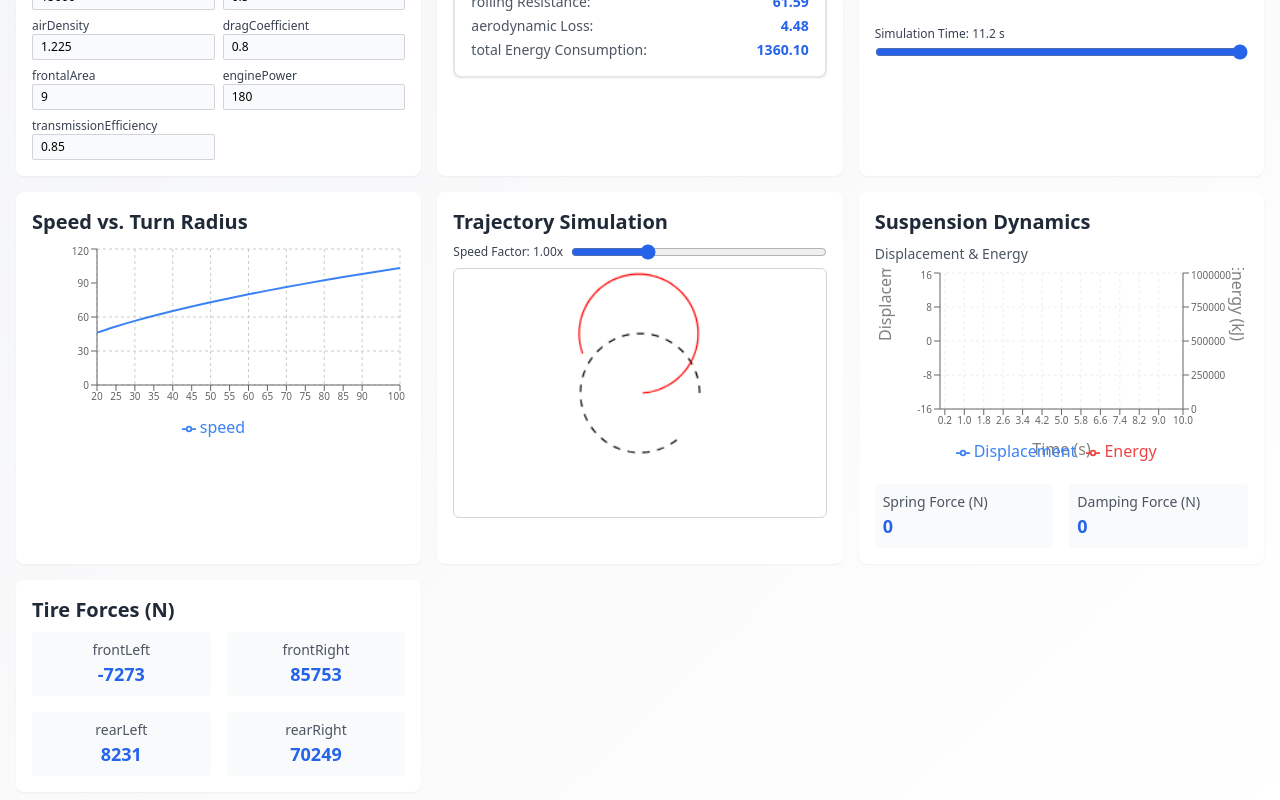
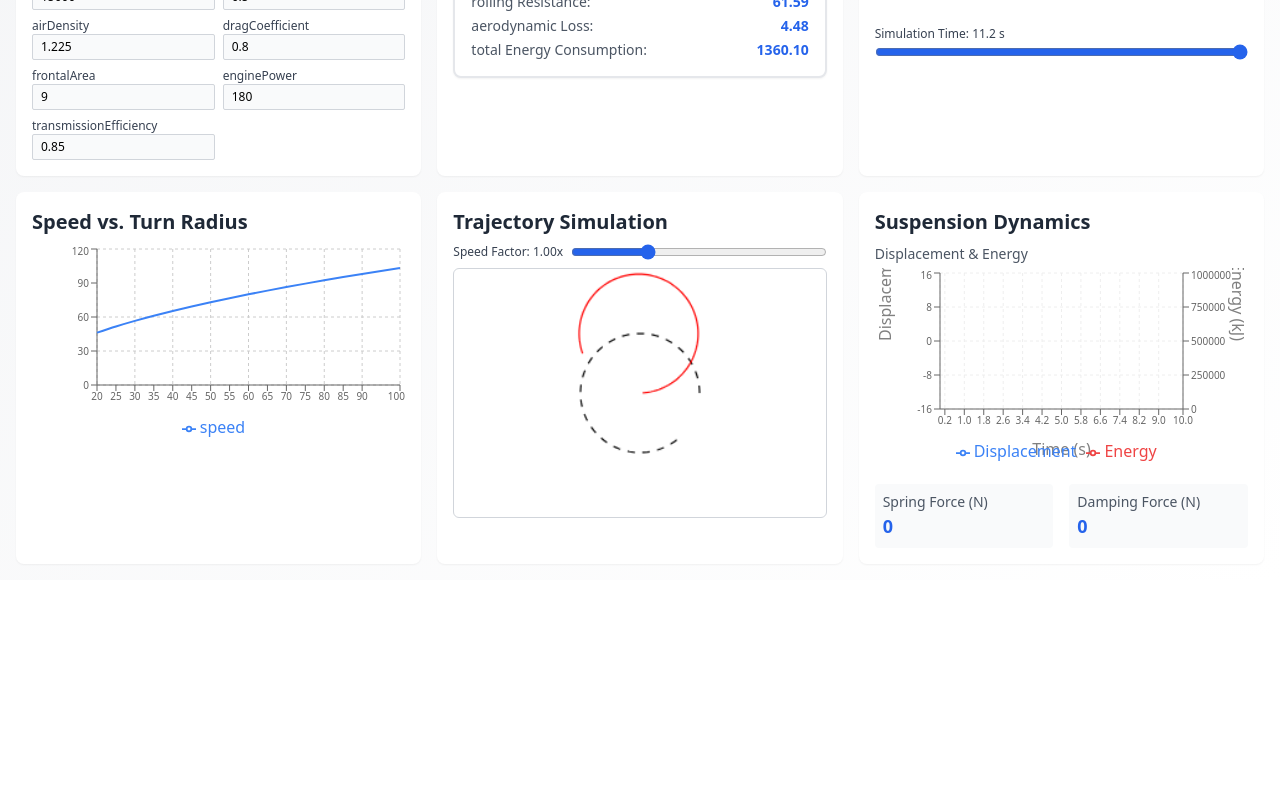
Before and after one commit to ProPrak01/truckTurnSimulatorHFD, a React (Vite) app: page / in a window 1280 px wide. Shown: the part 402-1202 px from the top of the page. After the commit the page ends 982 px from the top, so only its background shows below. Built offline with nearby package versions, Linux system fonts and the light colour scheme.

Commit message:
changes_5

```diff
--- a/src/mainTruckSimulator.jsx
+++ b/src/mainTruckSimulator.jsx
@@ -747,7 +747,7 @@ const TruckTurnSimulator = () => {
           />
         </div>
         <SuspensionGraph />
-        <TireForcesCard />
+        {/* <TireForcesCard /> */}
       </div>
     </div>
   );
```
